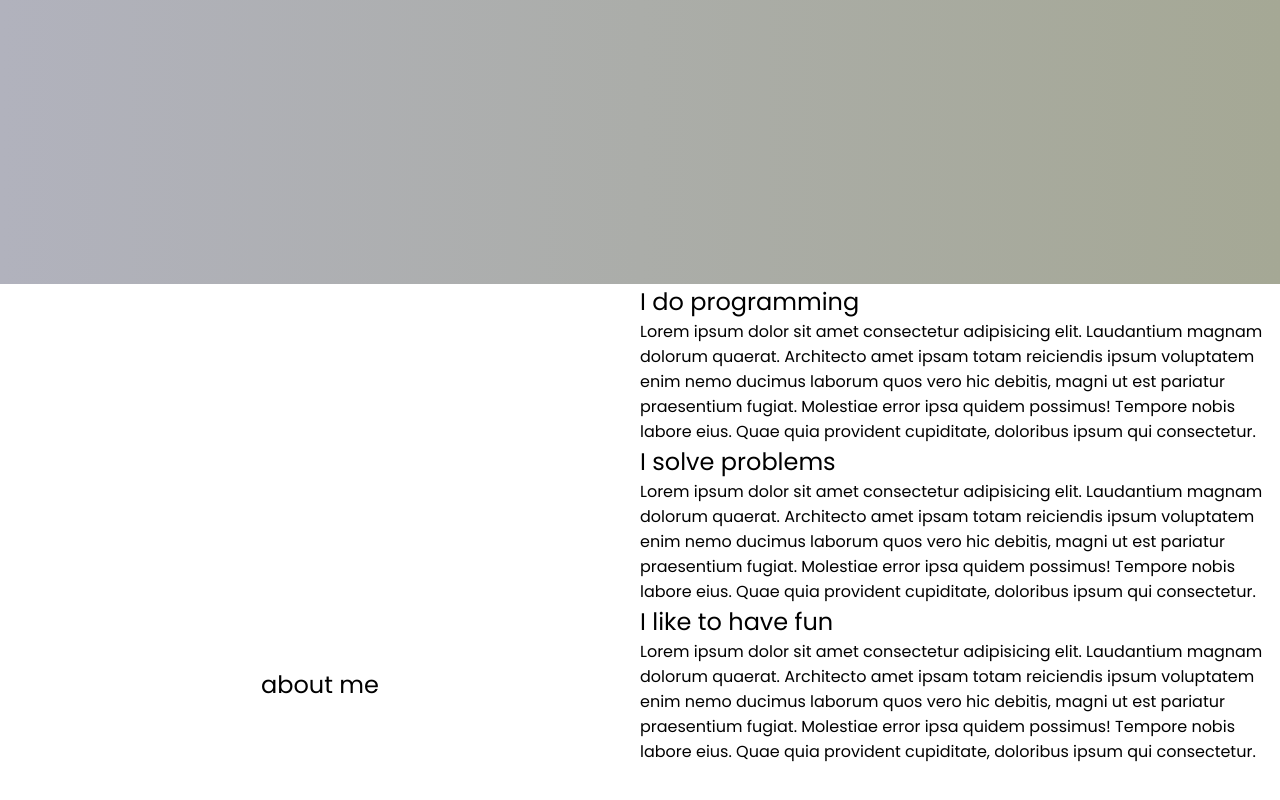
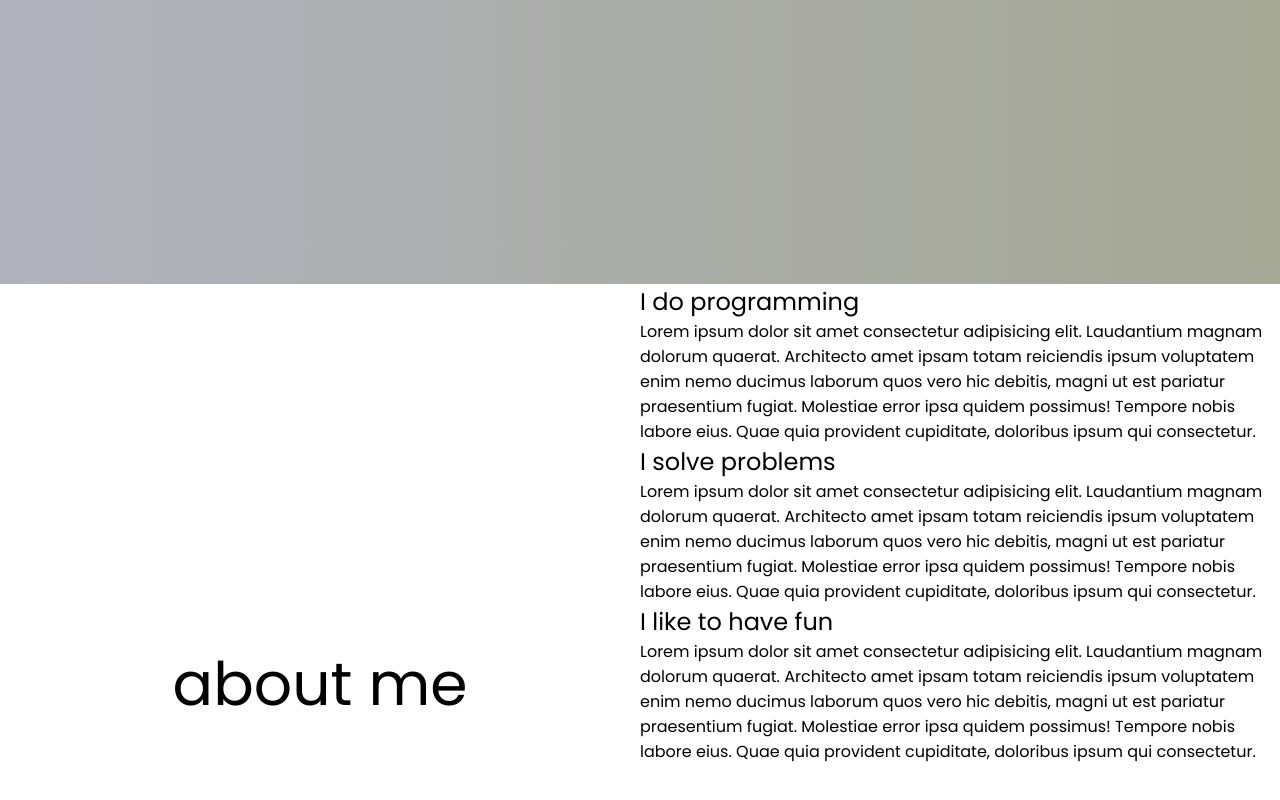
Before and after one commit to john-azzaro/Study-Scroll-Magic-API, a plain HTML site: page index.html in a window 1280 px wide. Shown: the part 516-1316 px from the top of the page. Drawn offline with nearby package versions, Linux system fonts and the light colour scheme.

Commit message:
sections

```diff
--- a/index.css
+++ b/index.css
@@ -28,10 +28,11 @@ header > h1 {                                                   /* header h1 sty
 
 .about-title {                                                   /* For the title of the section...*/
     width: 50%;                                                  /* set 50% (remember this is the left column, so .about-pages will take the other 50%)*/
-    height: 100vh;
-    display: flex;
+    height: 100vh;                                               /* Set the height of the title to 100vh.*/
+    display: flex;                                               /* and center the title accordingly...*/
     justify-content: center;
     align-items: center;
+    font-size: 2.5em;
 }
 
 .about-pages {
```
Also changed, not shown: processNotes.txt.
